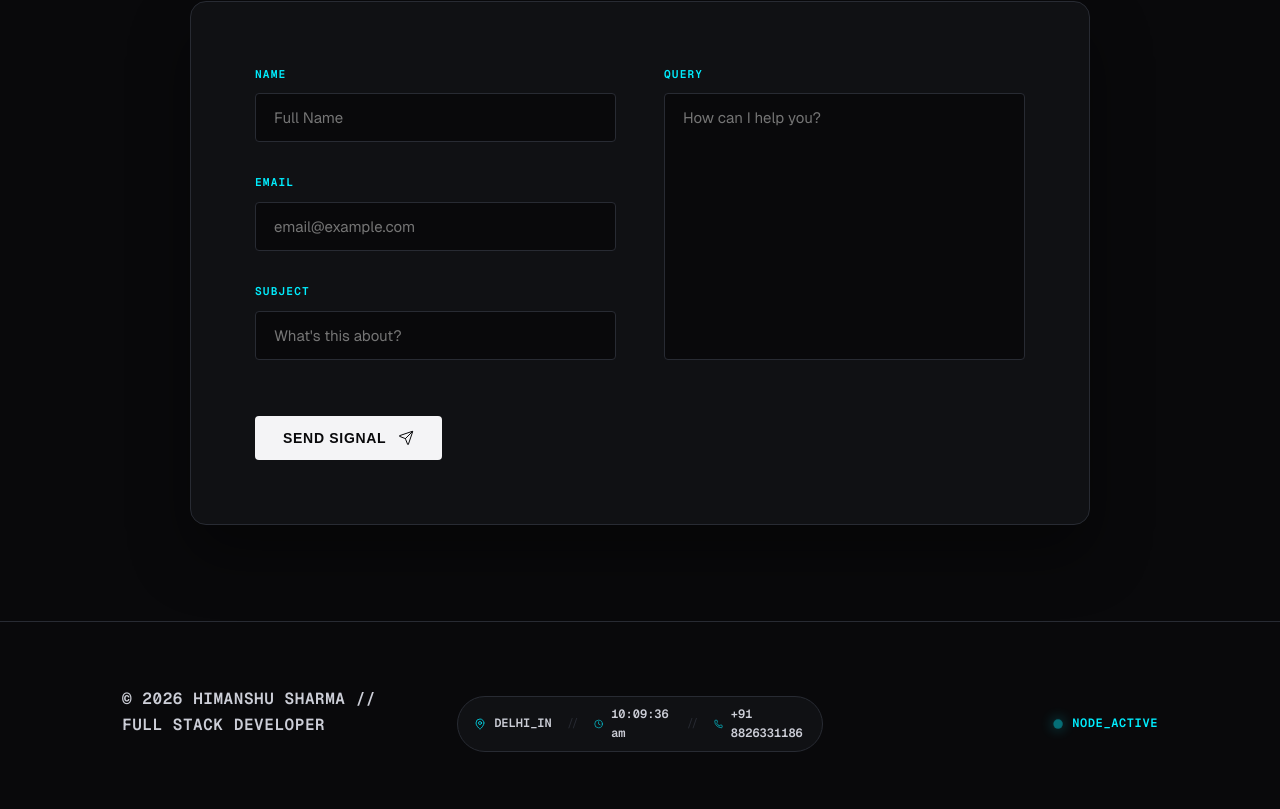
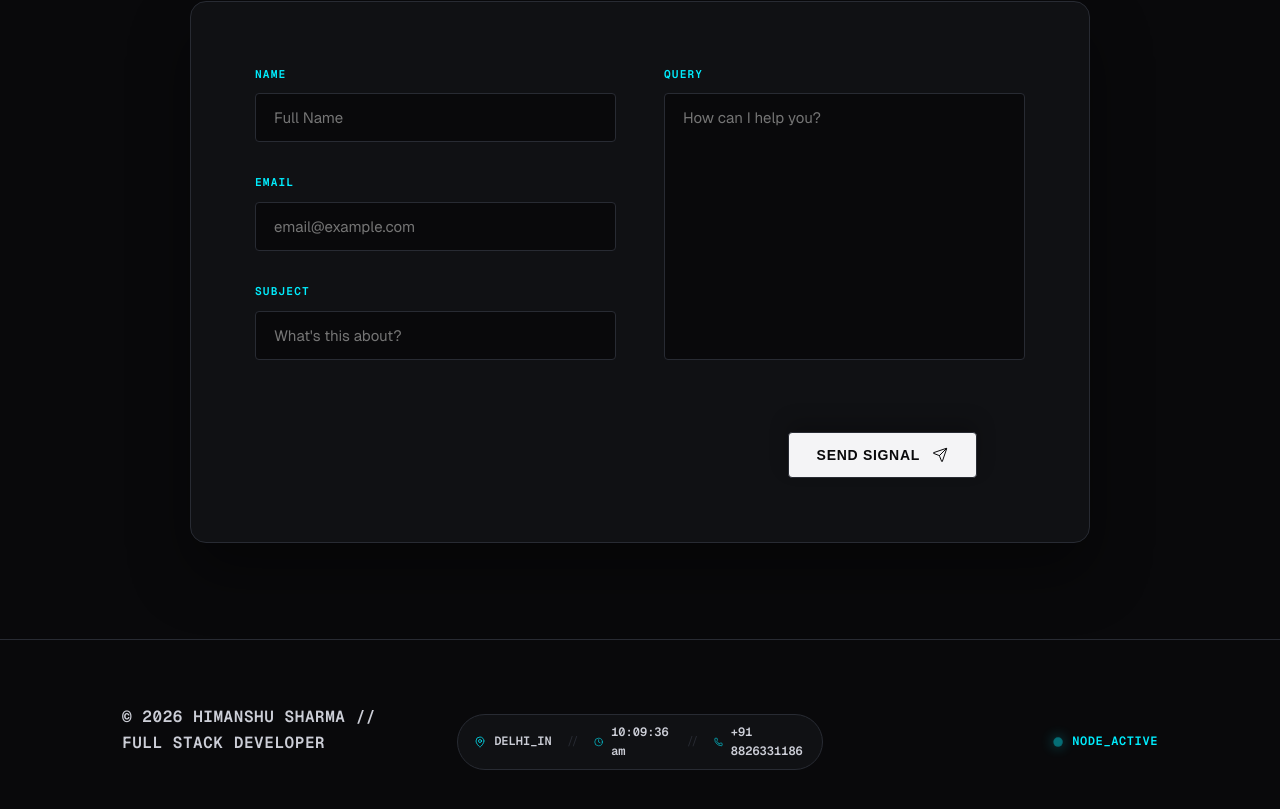
Before and after one commit to hauntedcrewvkr/himanshu_portfolio, a React (Vite) app: page / in a window 1280 px wide. Shown: the part 4737-5546 px from the top of the page. Built offline with nearby package versions, Linux system fonts and the light colour scheme.

Commit message:
style: implement emerging 'Send Signal' button effect with right-alignment and slide-out animation

```diff
--- a/src/styles/components.scss
+++ b/src/styles/components.scss
@@ -338,13 +338,38 @@
   .form-footer-full {
     grid-column: 1 / -1;
     display: flex;
-    align-items: center;
-    gap: $space-5;
-    margin-top: $space-2;
+    justify-content: flex-end; // Shift to the right
+    margin-top: -$space-4; // Pull it UP so it overlaps the form bottom
+    padding-top: $space-6;
+    position: relative;
+    z-index: 0; // Below the form grid but above the bg
+
+    .send-btn {
+      position: relative;
+      z-index: -1; // Physically sit behind the form container
+      margin-right: $space-6;
+      border: 1px solid var(--border);
+      box-shadow: 0 -10px 20px rgba(0, 0, 0, 0.2);
+      transition: all 0.4s cubic-bezier(0.175, 0.885, 0.32, 1.275);
+
+      &:hover {
+        transform: translateY(15px); // Slide DOWN and OUT from behind
+        background: var(--primary);
+        color: var(--surface-100);
+        box-shadow: 0 10px 20px hsl(var(--primary-h) var(--primary-s) var(--primary-l) / 0.2);
+      }
+    }
+
+    .status-msg {
+      position: absolute;
+      left: 0;
+      bottom: 0;
+    }
 
     @media (max-width: 600px) {
-      flex-direction: column;
-      align-items: flex-start;
+      justify-content: center;
+      margin-top: $space-4;
+      .send-btn { margin-right: 0; z-index: 1; } // Standard behavior on mobile
     }
   }
 
```
